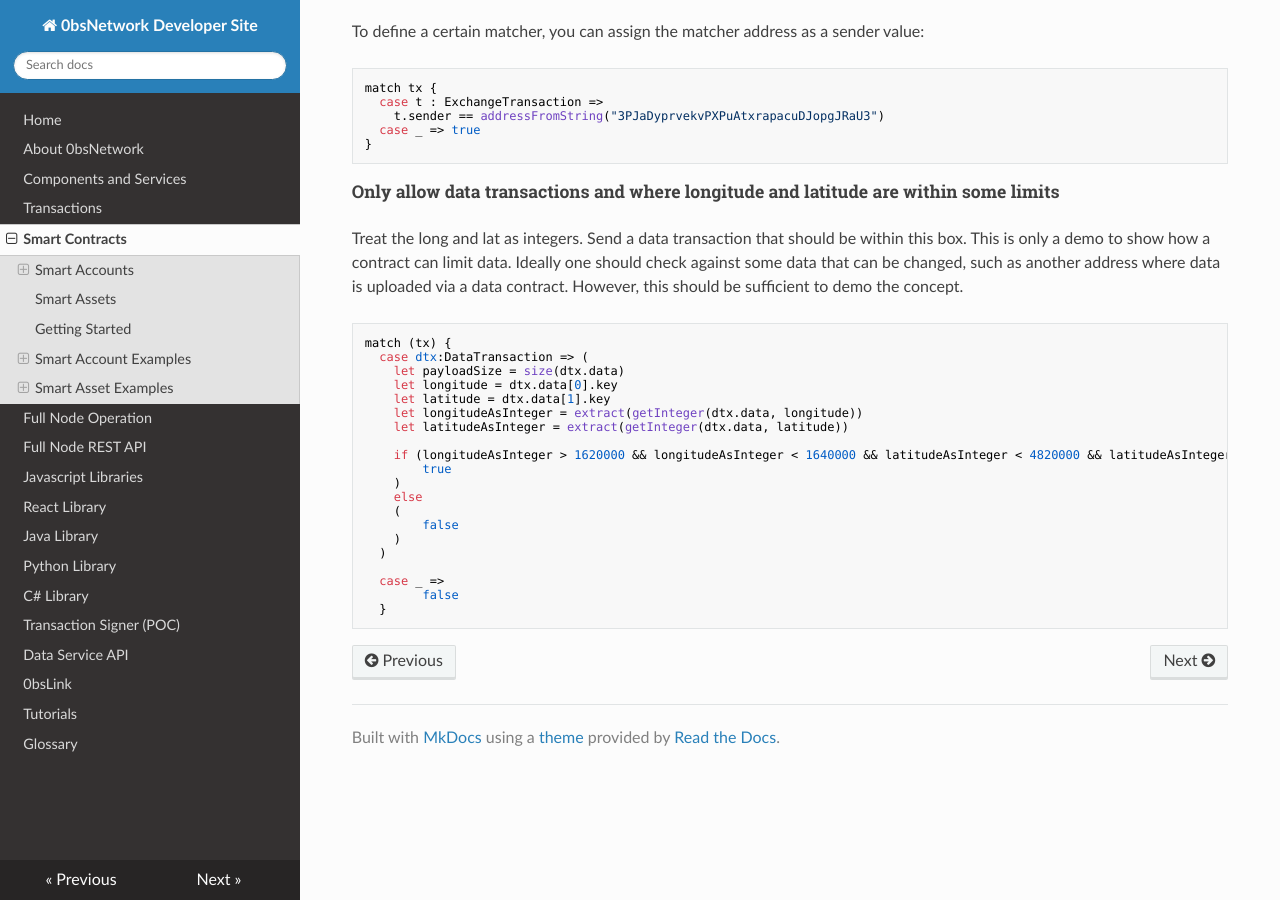
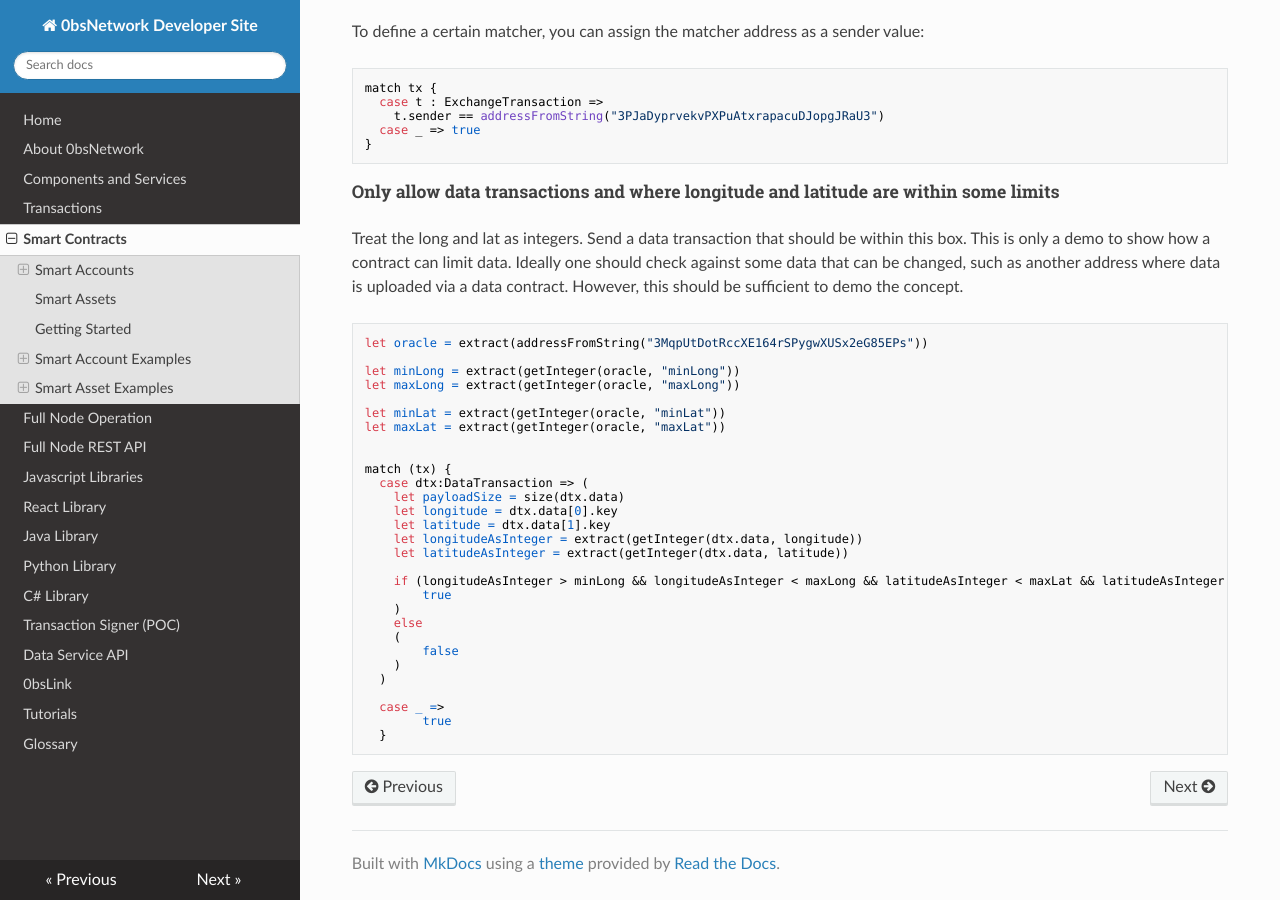
Before and after one commit to 0bsnetwork/developer.0bsnetwork.com, an MkDocs documentation site: the page built from docs/smartcontracts.md, in a window 1280 px wide and 900 px high, scrolled down 3910 px. Built offline with MkDocs 1.6.1, drawn with Linux system fonts in a browser that asks for light colours; nearby versions of some CDN libraries.

Commit message:
Change smart contract to use data

````diff
--- a/docs/smartcontracts.md
+++ b/docs/smartcontracts.md
@@ -187,6 +187,15 @@ Treat the long and lat as integers. Send a data transaction that should be withi
 This is only a demo to show how a contract can limit data. Ideally one should check against some data that can be changed, such as another address where data is uploaded via a data contract. However, this should be sufficient to demo the concept.
 
 ```
+let oracle = extract(addressFromString("3MqpUtDotRccXE164rSPygwXUSx2eG85EPs"))
+
+let minLong = extract(getInteger(oracle, "minLong"))
+let maxLong = extract(getInteger(oracle, "maxLong"))
+
+let minLat = extract(getInteger(oracle, "minLat"))
+let maxLat = extract(getInteger(oracle, "maxLat"))
+
+
 match (tx) {
   case dtx:DataTransaction => (
     let payloadSize = size(dtx.data)
@@ -195,7 +204,7 @@ match (tx) {
     let longitudeAsInteger = extract(getInteger(dtx.data, longitude))
     let latitudeAsInteger = extract(getInteger(dtx.data, latitude))
 
-    if (longitudeAsInteger > 1620000 && longitudeAsInteger < 1640000 && latitudeAsInteger < 4820000 && latitudeAsInteger > 4810000 ) then (
+    if (longitudeAsInteger > minLong && longitudeAsInteger < maxLong && latitudeAsInteger < maxLat && latitudeAsInteger > minLat ) then (
         true
     )
     else
@@ -205,6 +214,6 @@ match (tx) {
   )
 
   case _ =>
-        false
+        true
   }
 ```
````
